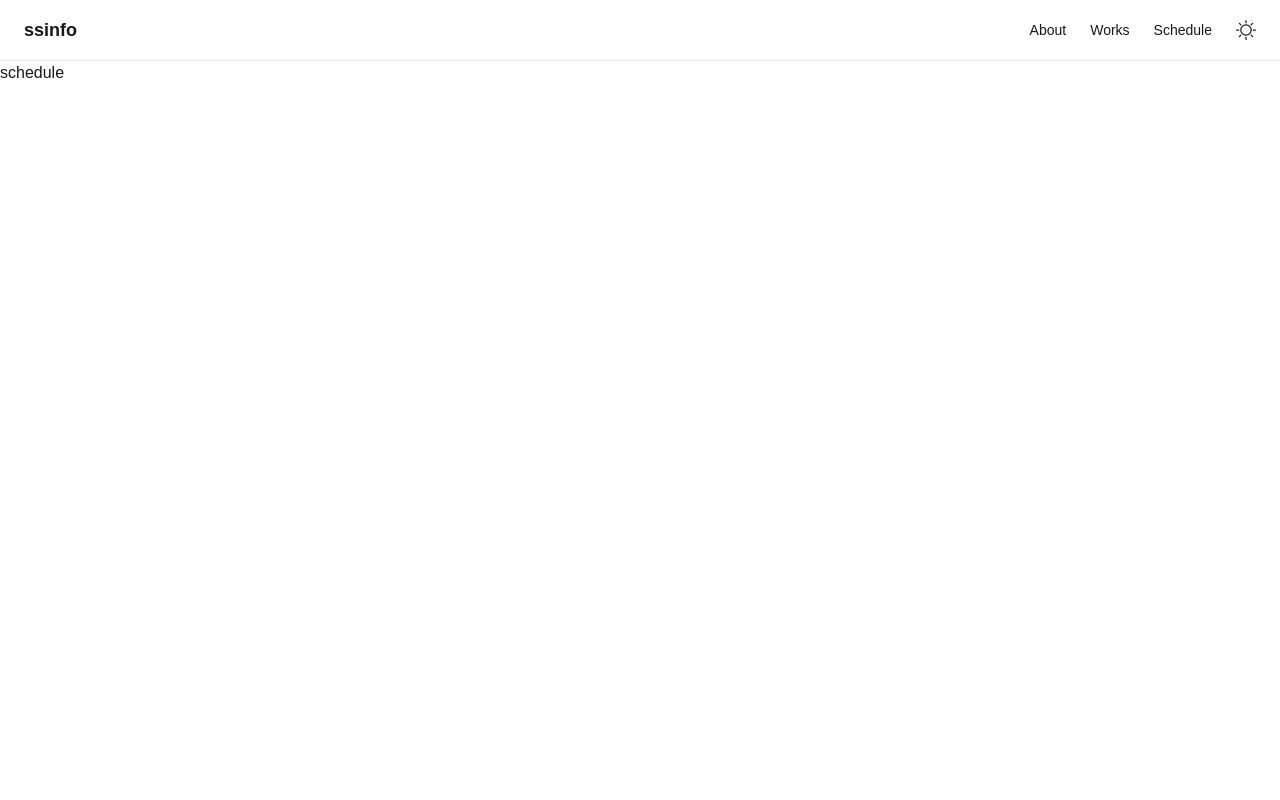
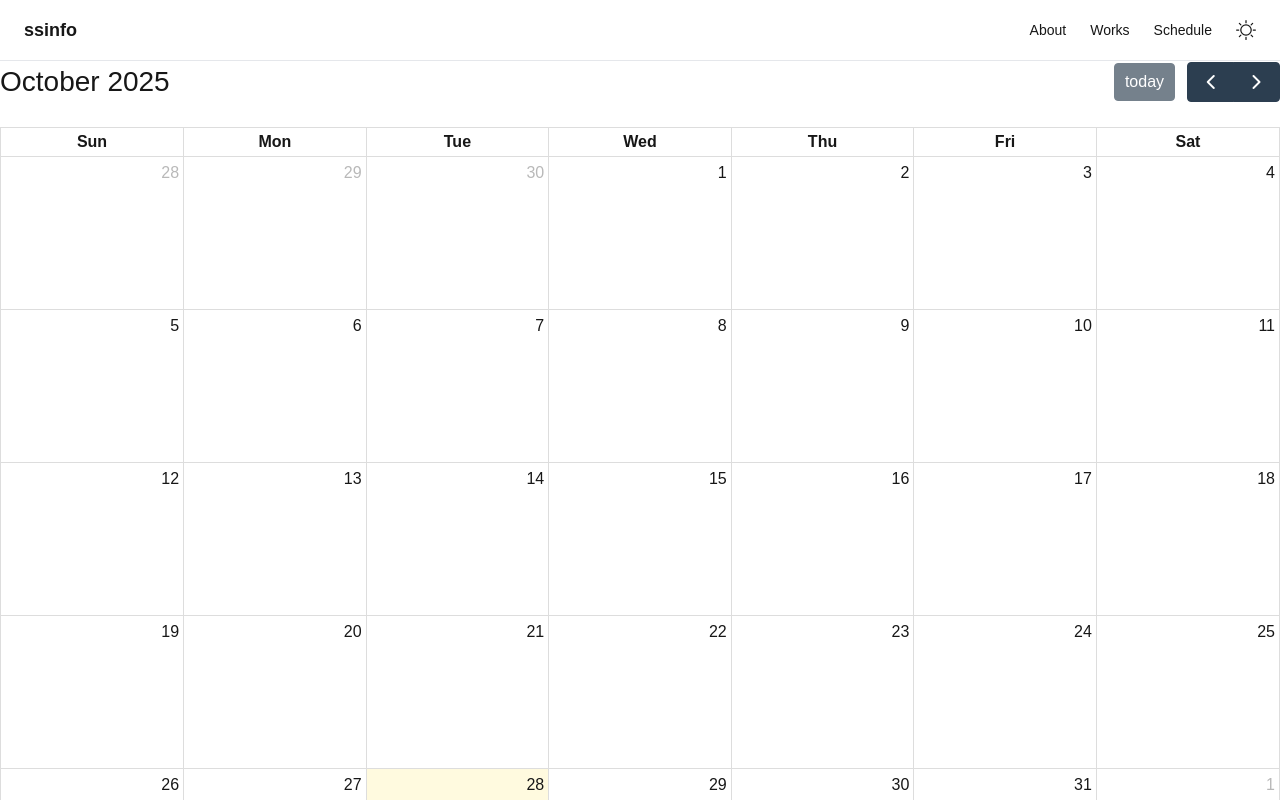
Before and after one commit to quino28/ssinfo, a Next.js app: page /schedule in a window 1280 px wide. Shown: the top 800 px of the page. Built offline with nearby package versions, Linux system fonts and the light colour scheme.

Commit message:
display calender

```diff
--- a/app/schedule/page.tsx
+++ b/app/schedule/page.tsx
@@ -1,5 +1,13 @@
+'use client'
+
+import FullCalendar from '@fullcalendar/react'
+import dayGridPlugin from '@fullcalendar/daygrid'
+
 export default function SchedulePage() {
   return (
-    <p>schedule</p>
-  );
+    <FullCalendar
+      plugins={[ dayGridPlugin ]}
+      initialView="dayGridMonth"
+    />
+  )
 }
--- a/package.json
+++ b/package.json
@@ -9,6 +9,8 @@
   },
   "dependencies": {
     "@fullcalendar/core": "^6.1.19",
+    "@fullcalendar/daygrid": "^6.1.19",
+    "@fullcalendar/react": "^6.1.19",
     "next": "15.5.3",
     "next-themes": "^0.4.6",
     "react": "19.1.0",
```
Also changed, not shown: 1 other file (tests, documents, lock files or other folders).
